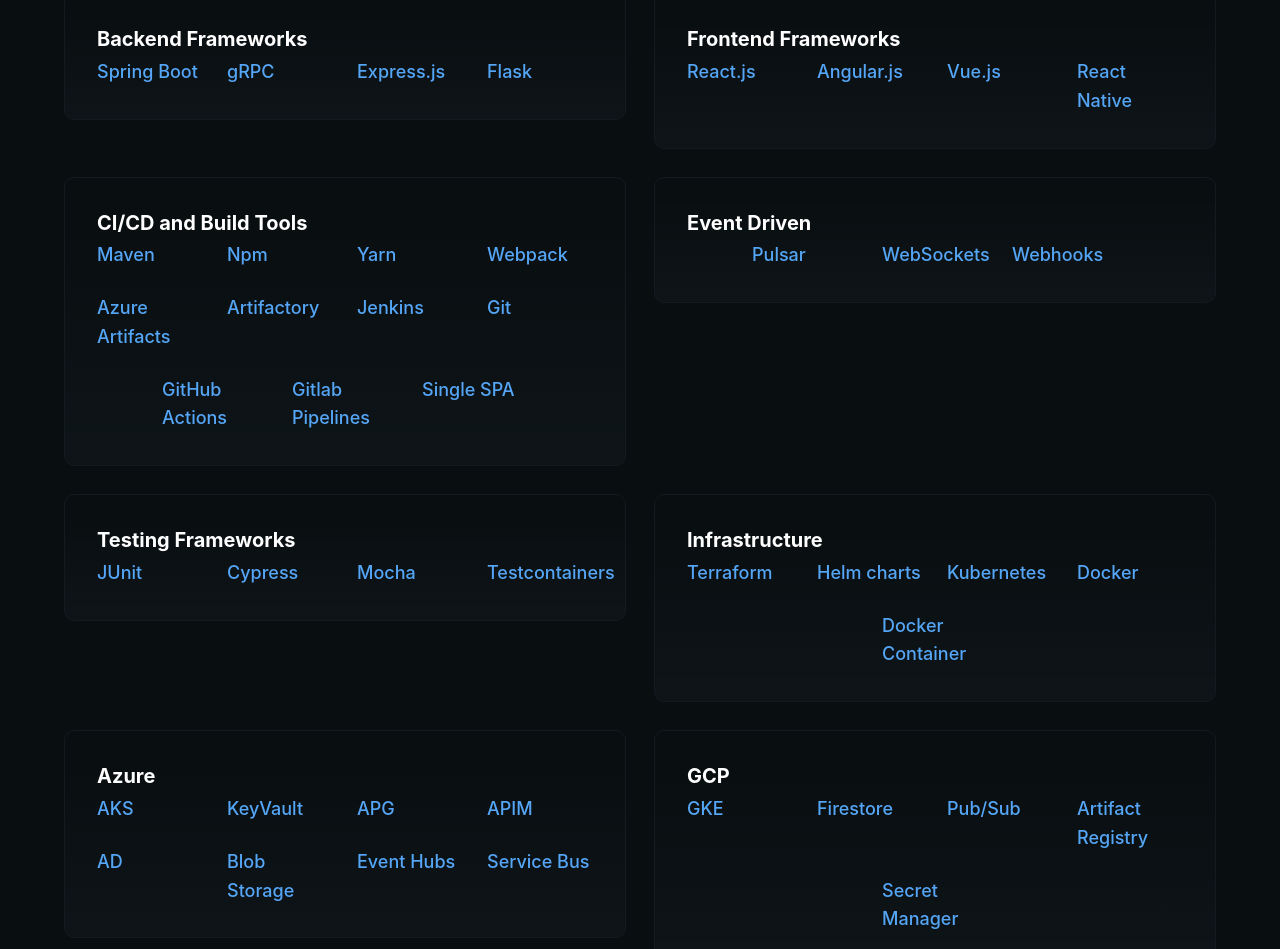
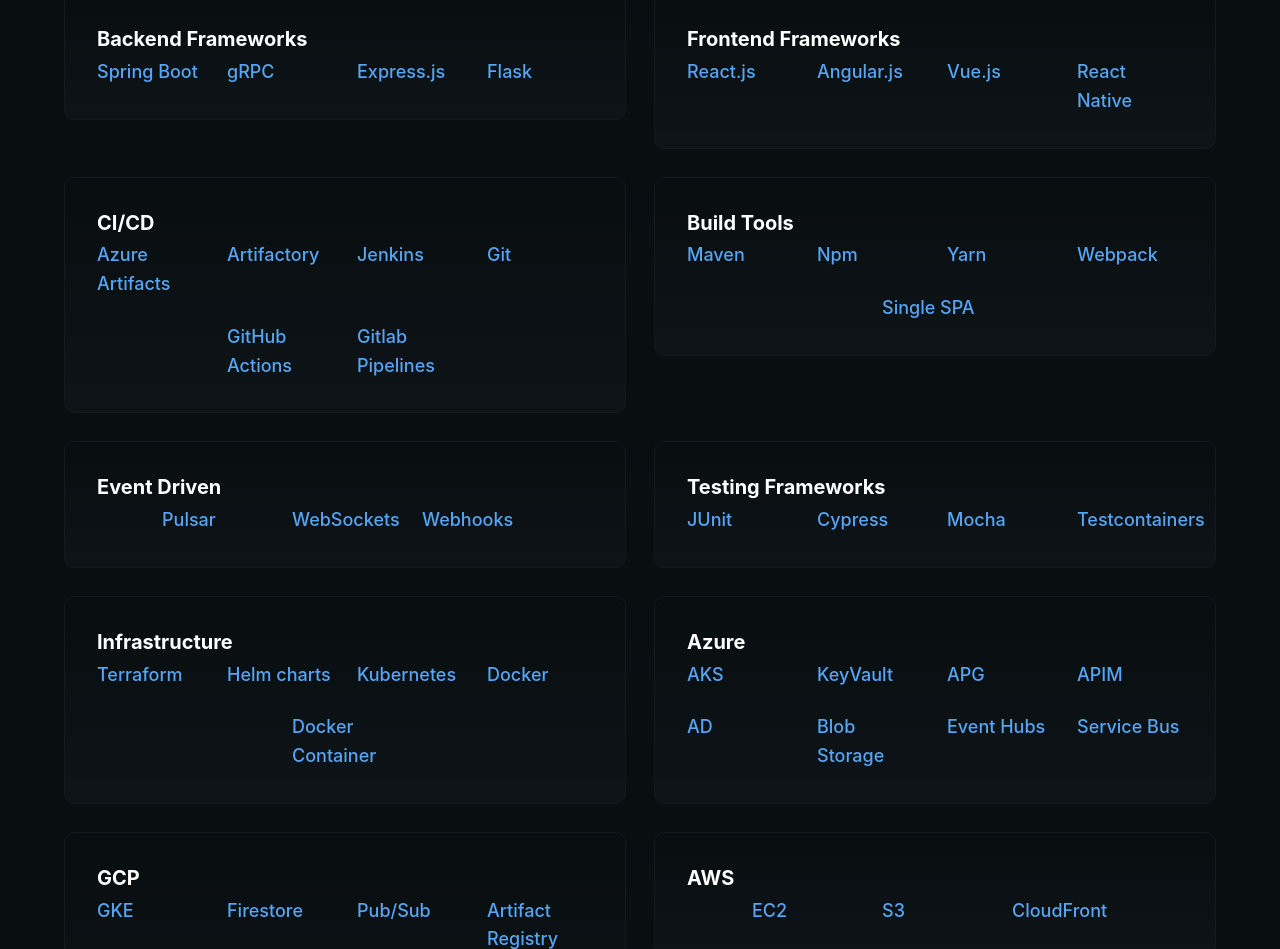
Before and after one commit to rafafigo/rafafigo.github.io, a React (Create React App) app: page / in a window 1280 px wide. Shown: the part 3805-4754 px from the top of the page. Built offline with nearby package versions, Linux system fonts and the light colour scheme.

Commit message:
Update skills

```diff
--- a/src/components/Skills.tsx
+++ b/src/components/Skills.tsx
@@ -35,18 +35,23 @@
 		subItems: ["React.js", "Angular.js", "Vue.js", "React Native"],
 	},
 	{
-		title: "CI/CD and Build Tools",
+		title: "CI/CD",
 		subItems: [
-			"Maven",
-			"Npm",
-			"Yarn",
-			"Webpack",
 			"Azure Artifacts",
 			"Artifactory",
 			"Jenkins",
 			"Git",
 			"GitHub Actions",
 			"Gitlab Pipelines",
+		],
+	},
+	{
+		title: "Build Tools",
+		subItems: [
+			"Maven",
+			"Npm",
+			"Yarn",
+			"Webpack",
 			"Single SPA",
 		],
 	},
```
